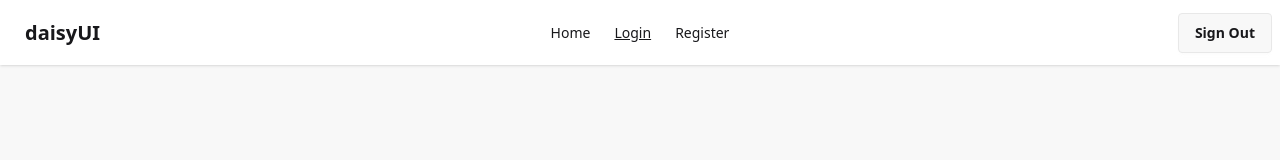
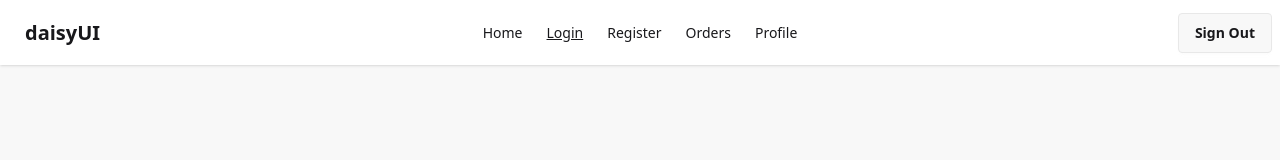
Before and after one commit to shiamrahman2/react-router-authentication, a React (Vite) app: page /login in a window 1280 px wide. Shown: the top 160 px of the page. Built offline with nearby package versions, Linux system fonts and the light colour scheme; no server answers; sample sign-in values are in the browser's storage.

Commit message:
private information hide

```diff
--- a/src/Components/Navbar/Navbar.jsx
+++ b/src/Components/Navbar/Navbar.jsx
@@ -29,6 +29,12 @@ const Navbar = () => {
         tabIndex="-1"
         className="menu menu-sm dropdown-content bg-base-100 rounded-box z-1 mt-3 w-52 p-2 shadow">
          {links}
+         {
+           user && <>
+           <li><NavLink to='/orders'>Orders</NavLink></li>
+           <li><NavLink to='/profile'>Profile</NavLink></li>
+           </>
+         }
       </ul>
     </div>
     <a className="btn btn-ghost text-xl">daisyUI</a>
@@ -36,6 +42,12 @@ const Navbar = () => {
   <div className="navbar-center hidden lg:flex">
     <ul className="menu menu-horizontal px-1">
       {links}
+      {
+           user && <>
+           <li><NavLink to='/orders'>Orders</NavLink></li>
+           <li><NavLink to='/profile'>Profile</NavLink></li>
+           </>
+         }
     </ul>
   </div>
   <div className="navbar-end">
--- /dev/null
+++ b/src/Components/Orders/Orders.jsx
@@ -0,0 +1,11 @@
+import React from 'react';
+
+const Orders = () => {
+    return (
+        <div>
+             this is orders
+        </div>
+    );
+};
+
+export default Orders;
--- /dev/null
+++ b/src/Components/PrivateRouter/PrivateRouter.jsx
@@ -0,0 +1,13 @@
+import React, { use } from 'react';
+import { AuthContext } from '../../Contexts/AuthContext';
+import { Navigate } from 'react-router';
+
+const PrivateRouter = ({children}) => {
+    const {user}=use(AuthContext);
+    if(user){
+        return children;
+    }
+    return <Navigate to="/login"></Navigate>;
+};
+
+export default PrivateRouter;
--- a/src/main.jsx
+++ b/src/main.jsx
@@ -8,6 +8,8 @@ import Home from './Components/Home/Home.jsx'
 import Login from './Components/Login/Login.jsx'
 import Register from './Components/Register/Register.jsx'
 import AuthProvider from './Contexts/AuthProvider.jsx'
+import Orders from './Components/Orders/Orders.jsx'
+import PrivateRouter from './Components/PrivateRouter/PrivateRouter.jsx'
 const router=createBrowserRouter([
  {
     path:'/',
@@ -15,7 +17,12 @@ const router=createBrowserRouter([
     children:[
       {index:true,Component:Home},
       {path:'login',Component:Login},
-      {path:'register',Component:Register}
+      {path:'register',Component:Register},
+      {path:'orders',
+        element:<PrivateRouter>
+          <Orders></Orders>
+        </PrivateRouter>
+      },
     ]
  }
 ])
```
